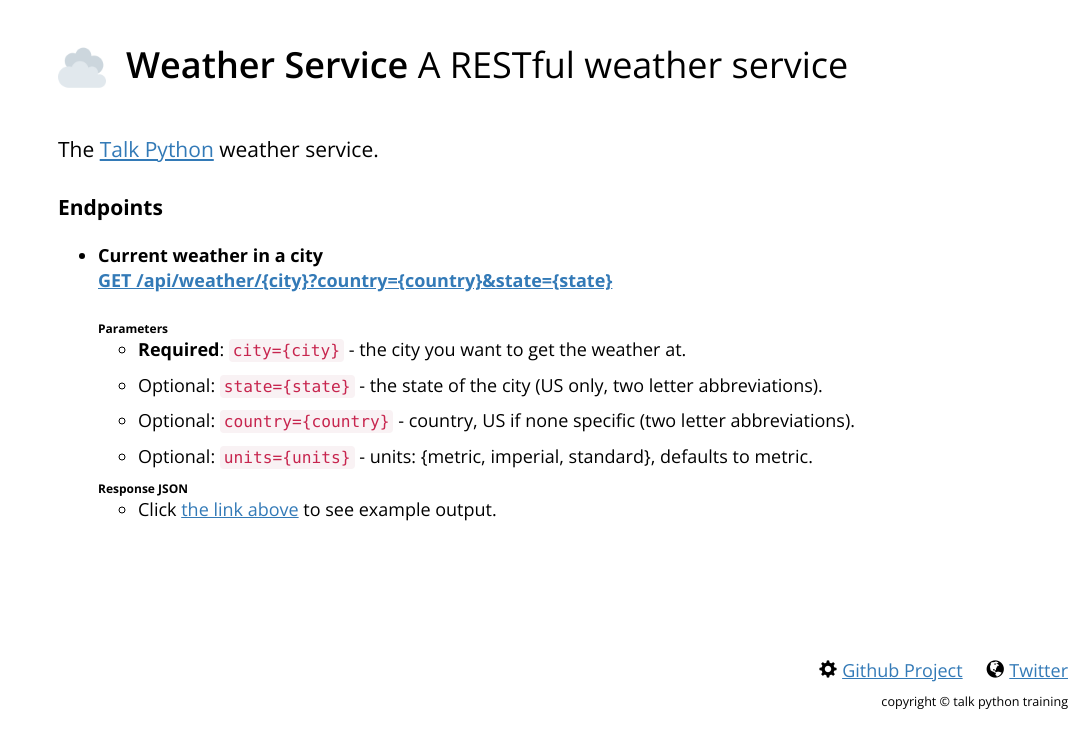
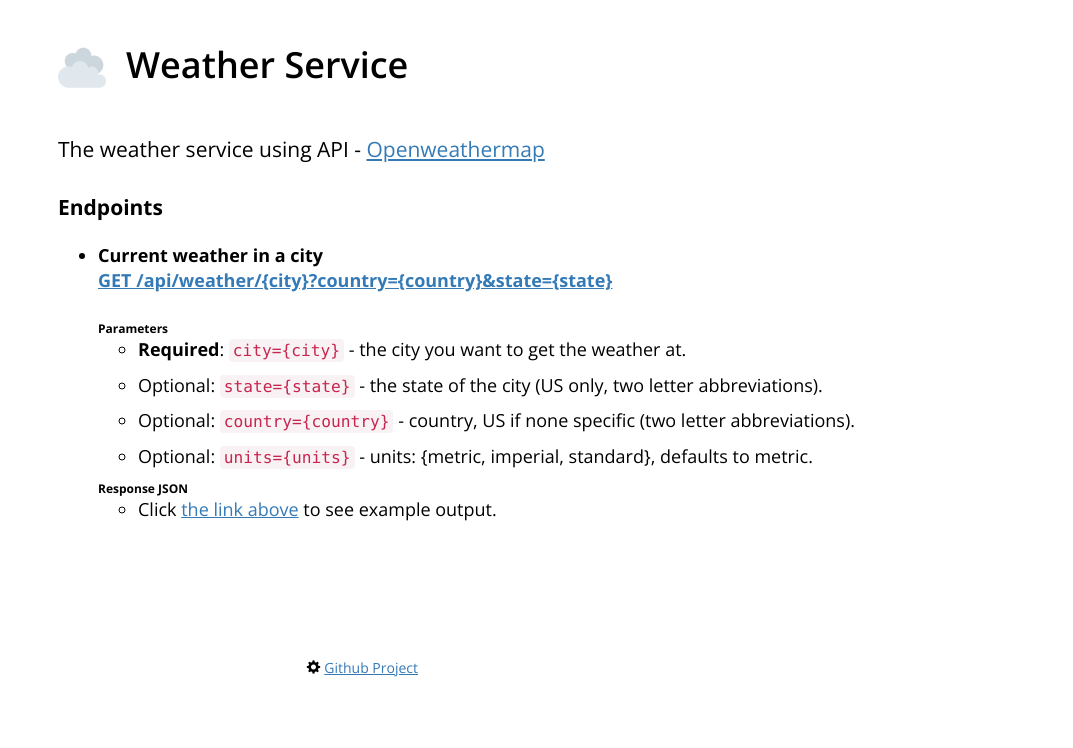
Before and after one commit to Rainbowdm/fastapi_demo, a FastAPI app: page / in a window 1280 px wide. Shown: the top 748 px of the page, without its empty margins (207-1280 px from the left). Run offline with FastAPI, Linux system fonts and the light colour scheme; parts of the project's set-up code (start-up, migrations or seed data) failed here and were passed over; some libraries are stand-ins or nearby versions.

Commit message:
fix templates

```diff
--- a/ch08_deployment/templates/home/index.html
+++ b/ch08_deployment/templates/home/index.html
@@ -1,17 +1,14 @@
 {% extends "shared/layout.html" %}
 
 {% block content %}
-
 <img src="/static/img/cloud.png" style="float: left; max-width: 48px; margin-right: 20px;" alt="">
-
-<h1><span class="font-semi-bold">Weather Service</span> <span class="smaller">A RESTful weather service</span>
-</h1>
+<h1><span class="font-semi-bold">Weather Service</span></h1>
 
 <div style="clear:both;"></div>
 <br>
 <br>
 <p class="lead">
-    The <a href="https://training.talkpython.fm/">Talk Python</a> weather service.<br>
+    The weather service using API - <a href="https://openweathermap.org/">Openweathermap</a><br>
     <br>
     <strong>Endpoints</strong>
 <ul>
--- a/ch08_deployment/templates/shared/layout.html
+++ b/ch08_deployment/templates/shared/layout.html
@@ -35,20 +35,11 @@
             </div>
         </div>
         <div class="row">
-            <div class="links">
-                <ul>
-                    <li><i class="glyphicon glyphicon-cog icon-muted"></i><a
-                            href="https://github.com/mikeckennedy/python-jumpstart-course-demos"
-                            target="_blank">Github Project</a></li>
-                    <li><i class="glyphicon glyphicon-globe icon-muted"></i><a href="https://twitter.com/talkpython"
-                                                                               target="_blank">Twitter</a>
-                    </li>
-                </ul>
-            </div>
-        </div>
-        <div class="row">
-            <div class="copyright">
-                Copyright &copy; Talk Python Training
+            <div class="col-md-6">
+                <div class="links">
+                    <i class="glyphicon glyphicon-cog icon-muted"></i>
+                    <a href="https://github.com/Rainbowdm/fastapi_demo" target="_blank">Github Project</a>
+                </div>
             </div>
         </div>
     </div>
```
Also changed, not shown: README.md.
